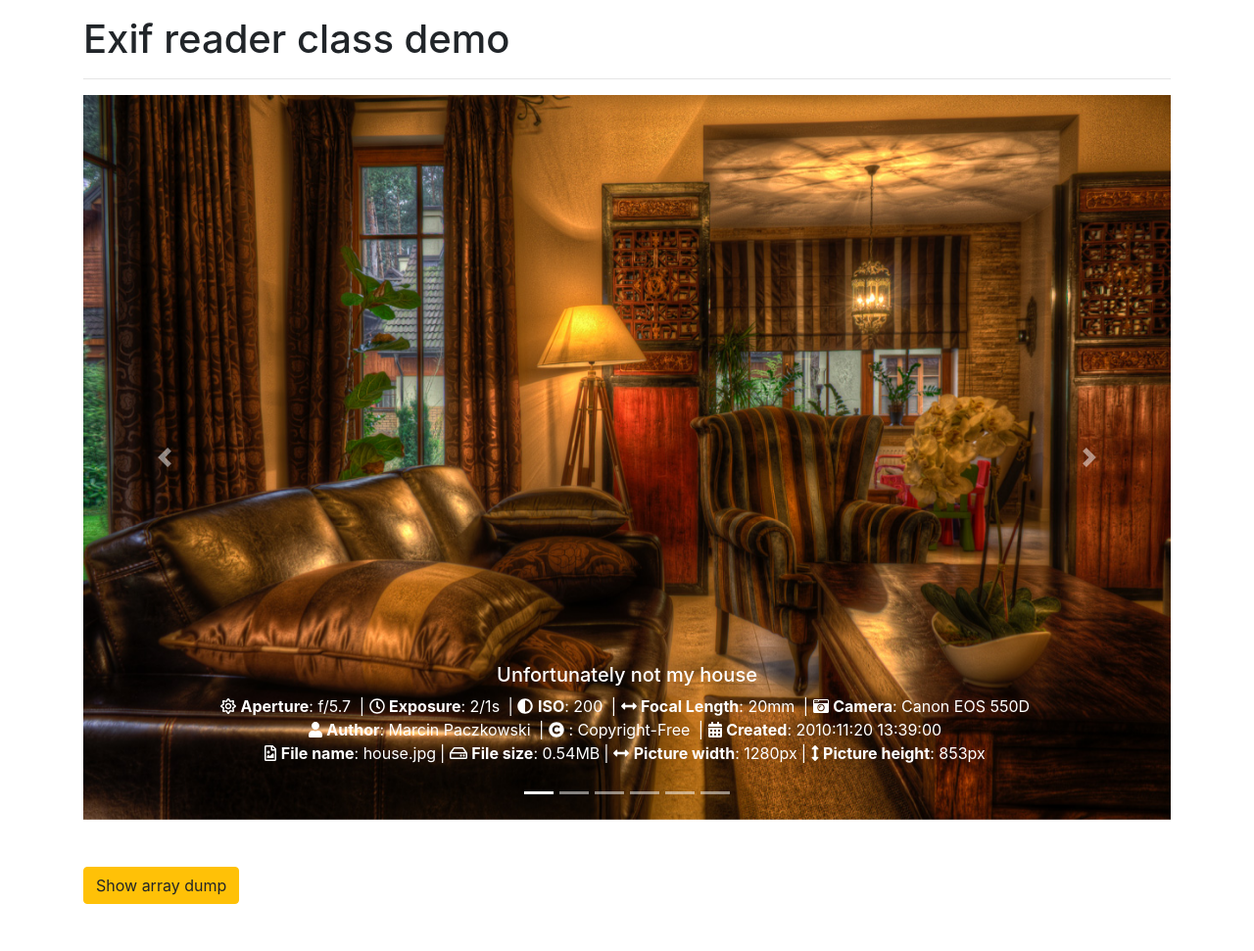
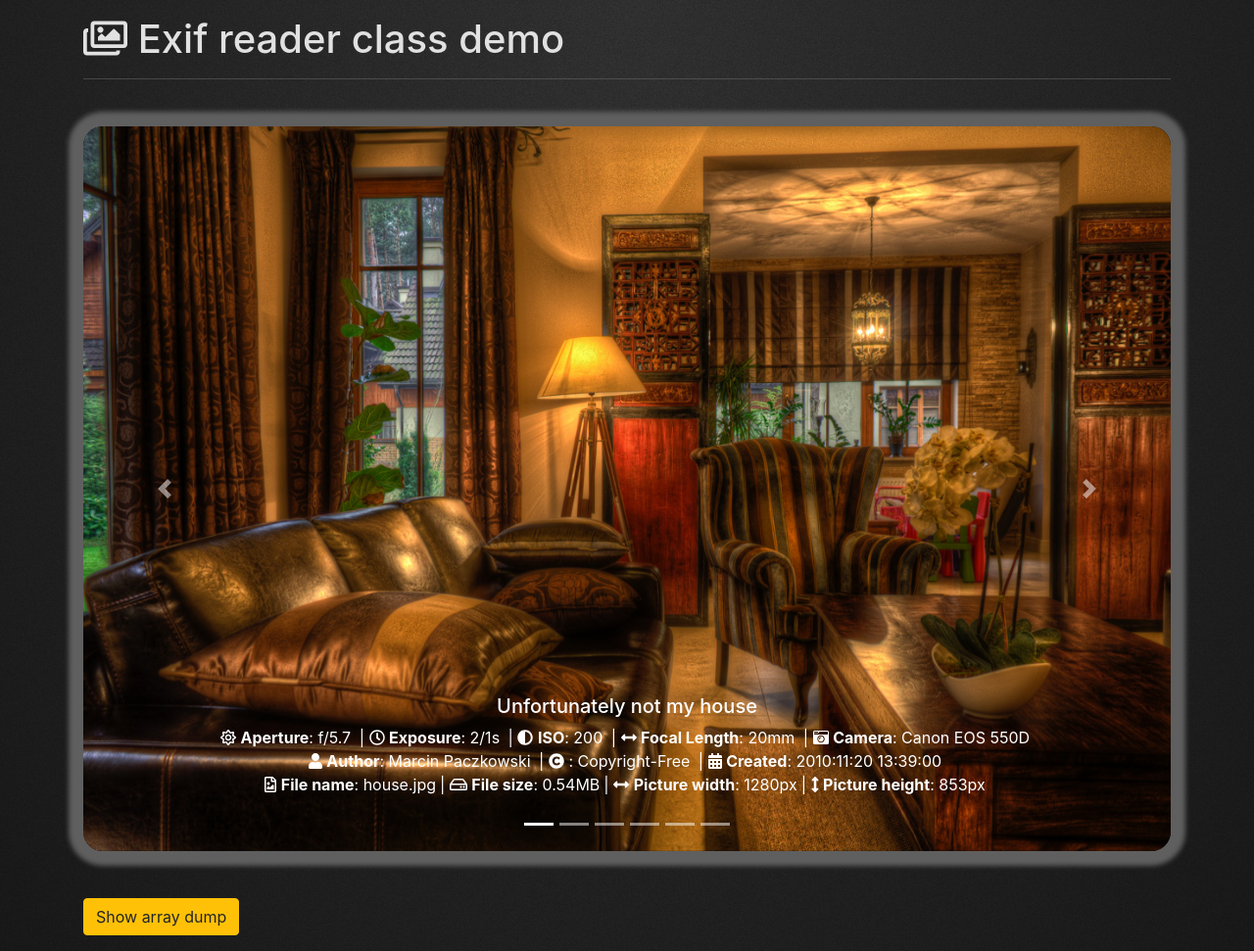
Before and after one commit to marcins-code/PictureExifReader, a PHP site: page / in a window 1280 px wide. Shown: the whole page at 98% size. Before the commit the page ends 923 px from the top, so only its background shows below. Run offline with PHP 8.4, Linux system fonts and the light colour scheme; some libraries are stand-ins or nearby versions.

Commit message:
Demo page styling

```diff
--- a/demo/css/style.css
+++ b/demo/css/style.css
@@ -1,3 +1,18 @@
+
+body {
+    background: radial-gradient(ellipse at top, rgba(0, 0, 0, 0) 0%, rgba(0, 0, 0, 0.2) 40%, rgba(0, 0, 0, 0.5) 100%) center top, url('../images/background/page.png');
+    color: #e1e1e1;
+}
+
+hr {
+    border-top: 1px solid rgba(110, 110, 110, .5);
+}
+
+.carousel-inner {
+    border-radius: 20px;
+    box-shadow: 0 0 5px 15px #5f5f5f, 0 0 10px black inset;
+}
+
 .carousel-caption {
     left: 5% !important;
     right: 5% !important;
--- a/index.php
+++ b/index.php
@@ -8,7 +8,9 @@ $pics->setPicturesDirectory($galleryPath);
 $images = $pics->getPicturesAndFilesData();
 function showElement($icon, $title, $element)
 {
-    echo '<i class="' . $icon . '"></i> <strong>' . $title . '</strong>: ' . $element;
+    if ($element) {
+        echo '<i class="' . $icon . '"></i> <strong>' . $title . '</strong>: ' . $element;
+    }
 }
 
 ?>
@@ -29,10 +31,10 @@ function showElement($icon, $title, $element)
 </head>
 <body>
 <div class="container">
-    <h1 class="mt-3">Exif reader class demo</h1>
+    <h1 class="mt-3"><i class="far fa-images"></i> Exif reader class demo</h1>
     <hr/>
 
-    <div id="carouselExampleCaptions" class="carousel slide mb-5" data-ride="carousel">
+    <div id="carouselExampleCaptions" class="carousel slide mb-5 mt-5" data-ride="carousel">
         <ol class="carousel-indicators">
 
             <?php foreach ($images as $key => $image) { ?>
@@ -99,7 +101,7 @@ function showElement($icon, $title, $element)
             Show array dump
         </button>
     </p>
-    <div class="collapse" id="collapseExample">
+    <div class="collapse mb-5" id="collapseExample">
         <div class="card card-body">
             <pre>
             <?php var_dump($images); ?>
```
Also changed, not shown: demo/images/background/page.png (added).
